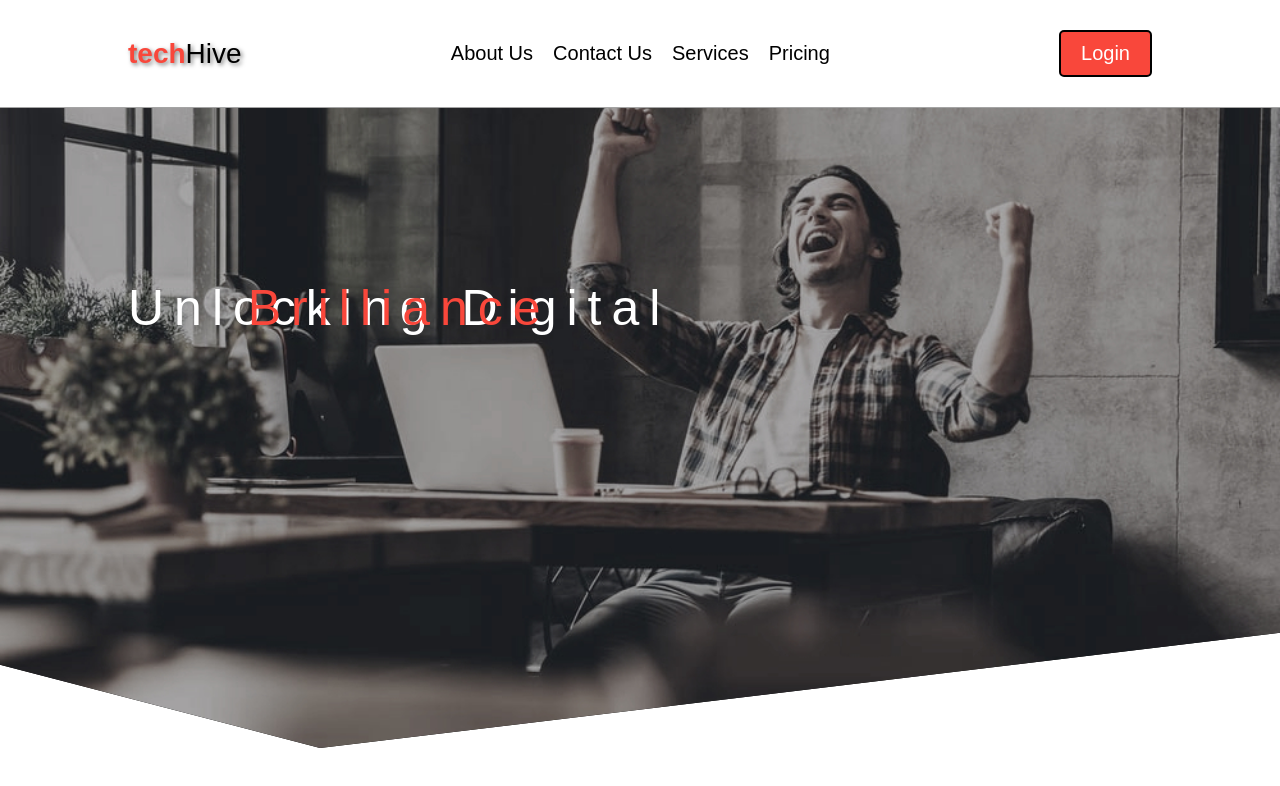
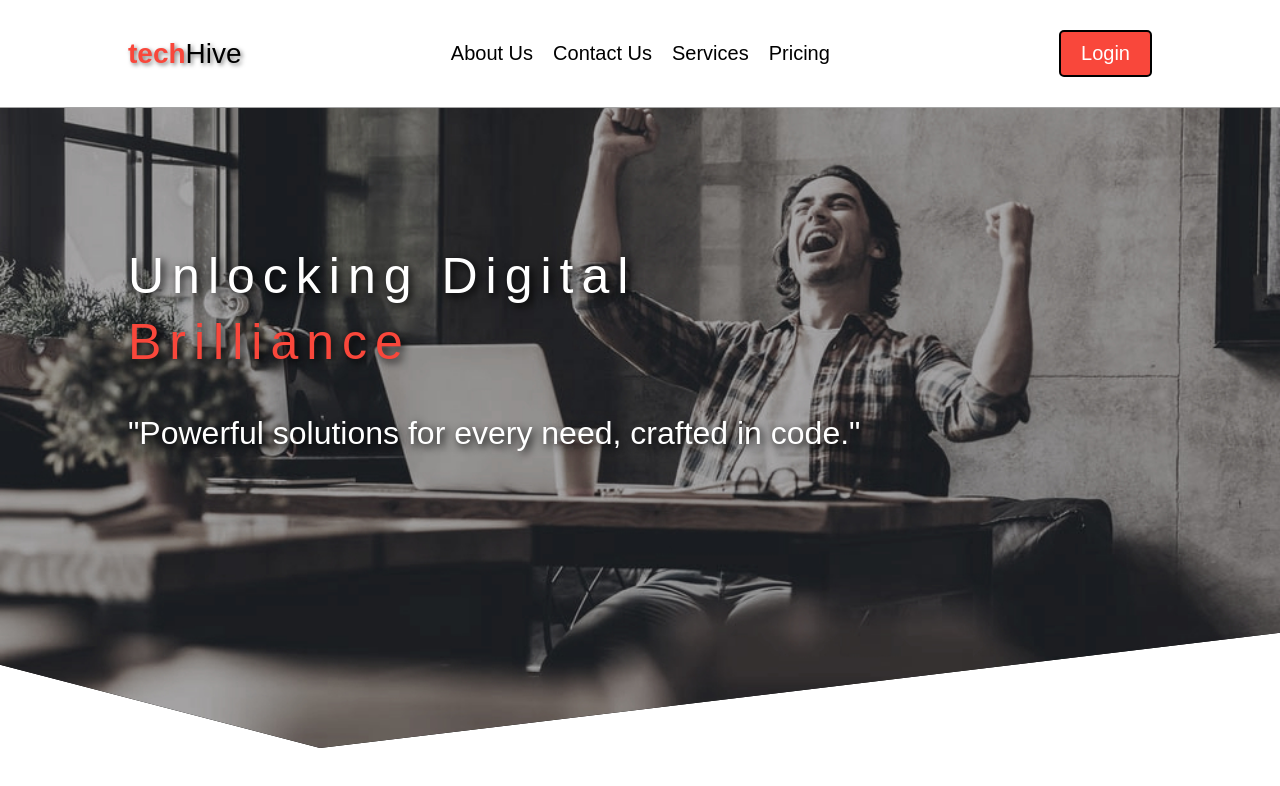
Before and after one commit to Gayan65/devWeb, a React (Create React App) app in the folder frontend/: page / in a window 1280 px wide. Shown: the top 786 px of the page. Built offline with nearby package versions, Linux system fonts and the light colour scheme; a web font is replaced by a local one.

Commit message:
hedder1 and 2 add

```diff
--- a/frontend/src/components/Landing.js
+++ b/frontend/src/components/Landing.js
@@ -5,11 +5,12 @@ const Landing = () => {
         <div>
             <div className="shape-obj-one">
                 <div>
-                    <p className="hero-landing-header-1">
-                        Unlocking Digital <br />{" "}
-                        <span className="hero-landing-header-1-briliance">
-                            Brilliance
-                        </span>
+                    <p className="hero-landing-header-1">Unlocking Digital</p>
+                    <span className="hero-landing-header-1-briliance">
+                        Brilliance
+                    </span>
+                    <p className="hero-landing-header-2">
+                        "Powerful solutions for every need, crafted in code."
                     </p>
                 </div>
             </div>
--- a/frontend/src/styles/main.css
+++ b/frontend/src/styles/main.css
@@ -103,10 +103,11 @@ a:hover {
     background: transparent;
     position: absolute;
     color: #ffff;
-    top: 25%;
+    top: 20%;
     left: 10%;
-    letter-spacing: 10px;
+    letter-spacing: 8px;
     line-height: 10vh;
+    text-shadow: 3px 3px 8px #000000;
 }
 
 .hero-landing-header-1-briliance {
@@ -115,6 +116,27 @@ a:hover {
     justify-content: center;
     font-size: 50px; /* Adjust font size */
     background: transparent;
+    color: #f9473b;
+    text-align: start;
     position: absolute;
-    color: #f9473b;
+    display: flex;
+    top: 32%;
+    left: 10%;
+    letter-spacing: 8px;
+    text-shadow: 3px 3px 8px #000000;
 }
+
+.hero-landing-header-2 {
+    text-align: start; /* Center text horizontally */
+    display: flex;
+    align-items: center;
+    justify-content: center;
+    font-size: 32px; /* Adjust font size */
+    background: transparent;
+    position: absolute;
+    color: #ffff;
+    top: 47%;
+    left: 10%;
+    line-height: 6vh;
+    text-shadow: 3px 3px 8px #000000;
+}
```
